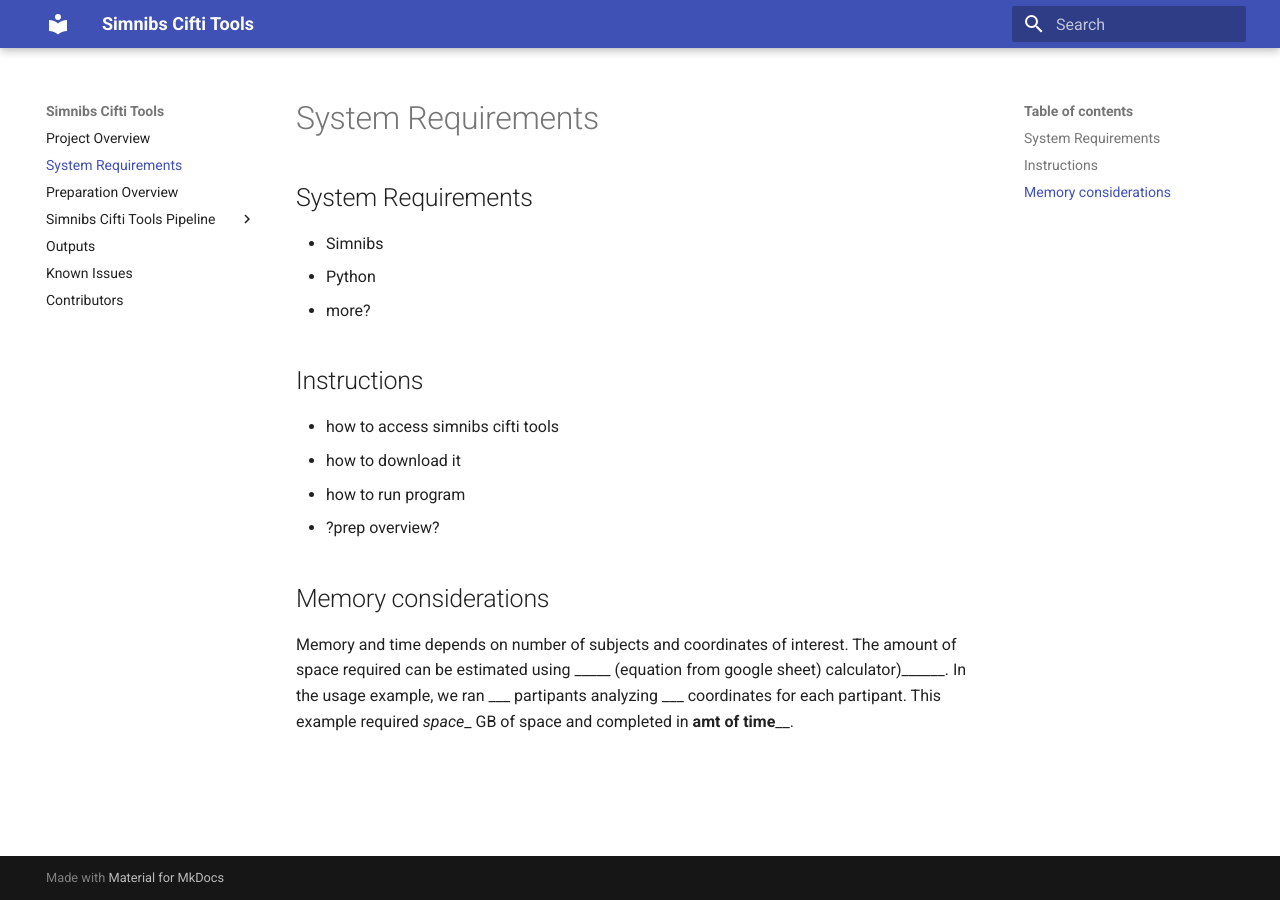
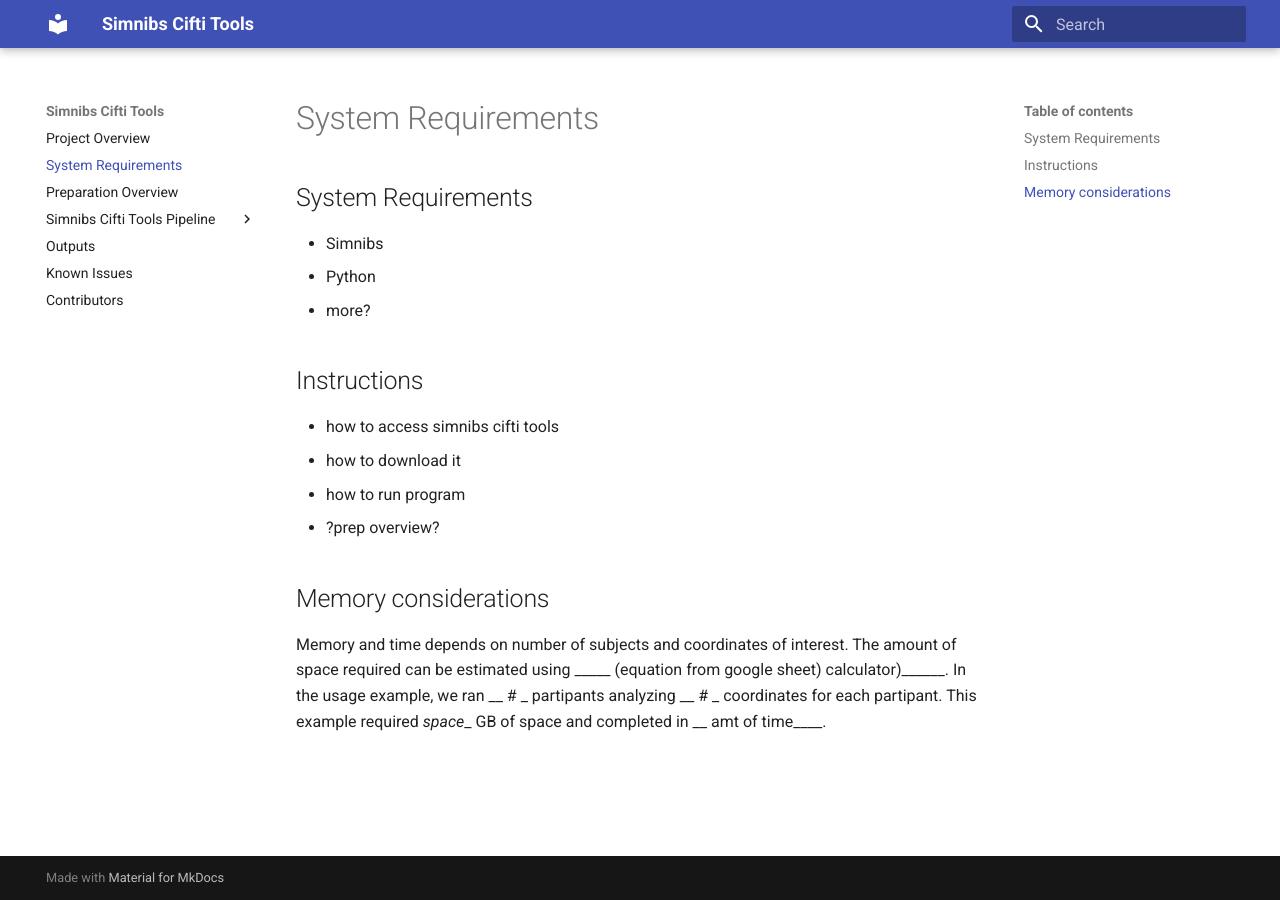
Before and after one commit to DCAN-Labs/simnibs_cifti_tools_RTD2, an MkDocs documentation site: the page built from docs/system_requirements.md, in a window 1280 px wide. Built offline with MkDocs 1.6.1 and Material for MkDocs 9.7.7, drawn with Linux system fonts in a browser that asks for light colours.

```diff
--- a/docs/system_requirements.md
+++ b/docs/system_requirements.md
@@ -10,4 +10,4 @@
 - ?prep overview?
 
 ## Memory considerations
-Memory and time depends on number of subjects and coordinates of interest. The amount of space required can be estimated using _____ (equation from google sheet)  calculator)______. In the usage example, we ran ___ partipants analyzing ___ coordinates for each partipant. This example required _space__ GB of space and completed in __amt of time____.
+Memory and time depends on number of subjects and coordinates of interest. The amount of space required can be estimated using _____ (equation from google sheet)  calculator)______. In the usage example, we ran __ # _ partipants analyzing __ # _ coordinates for each partipant. This example required _space__ GB of space and completed in __ amt of time____.
```
